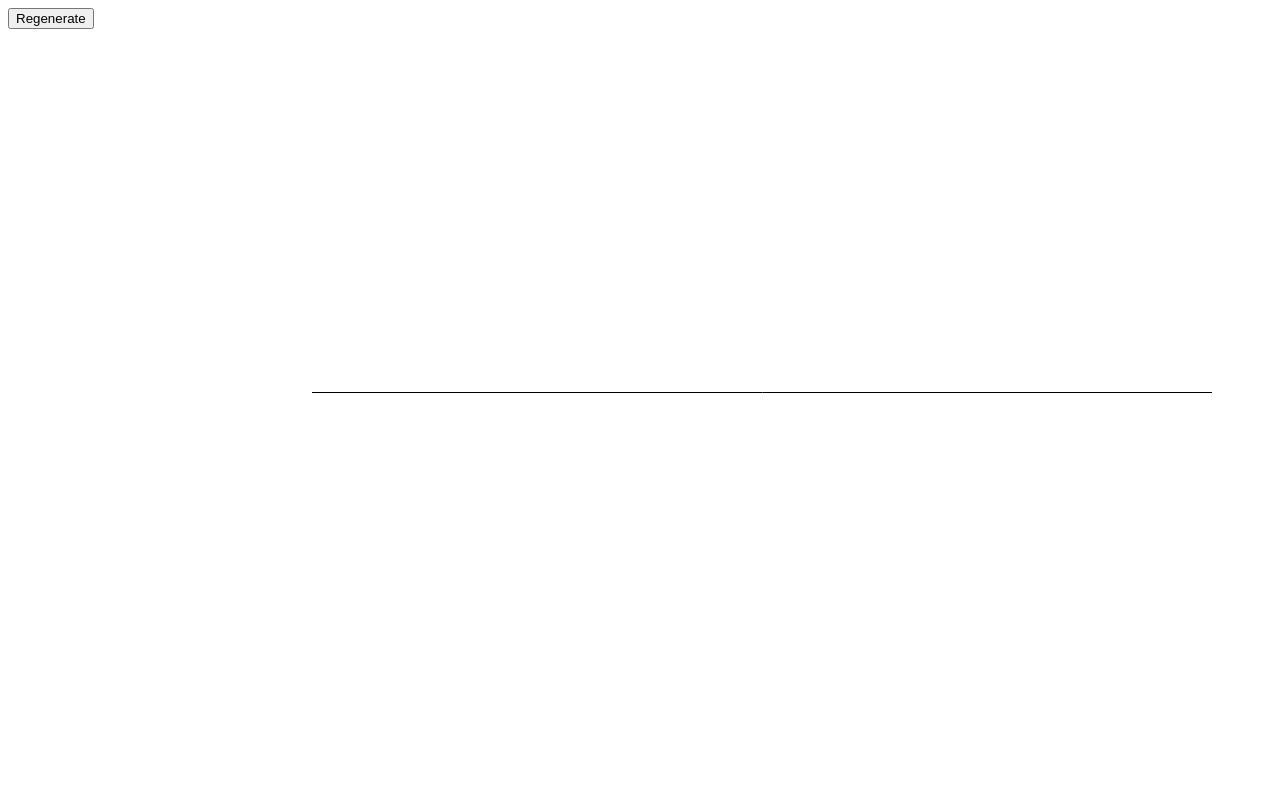
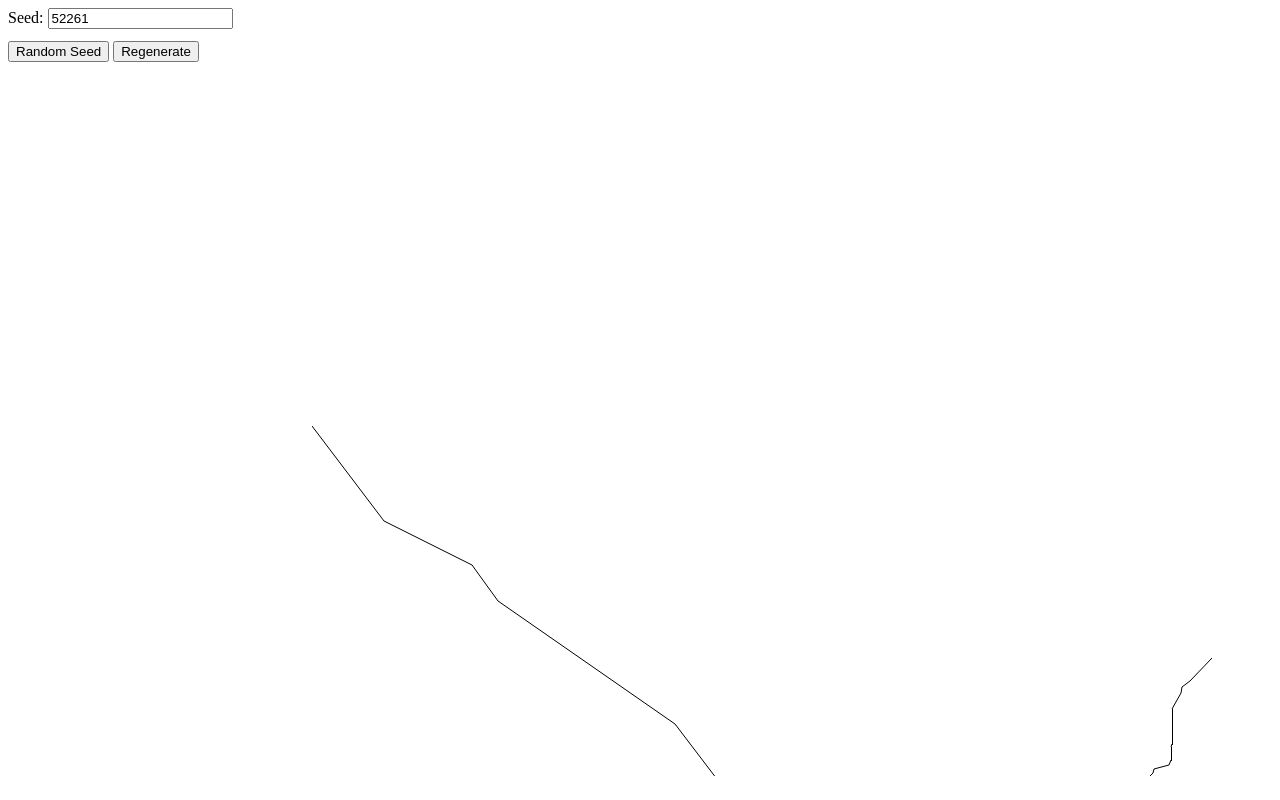
Before and after one commit to JSilvaJS/Terrains, a plain HTML site: page Terrains.Web/index.html in a window 1280 px wide. Drawn offline with Linux system fonts and the light colour scheme.

Commit message:
Rebased subdivision algorithm on new starting point

```diff
--- a/Terrains.Web/index.html
+++ b/Terrains.Web/index.html
@@ -11,6 +11,11 @@
 <body>
   <form>
     <div>
+      <label for="seedTextbox">Seed:</label>
+      <input id="seedTextbox" type="text"/>
+    </div>
+    <div>
+      <button id="randomSeedButton">Random Seed</button>
       <button id="regenerateButton">Regenerate</button>
     </div>
   </form>
--- a/Terrains.Web/terrains.js
+++ b/Terrains.Web/terrains.js
@@ -1,9 +1,14 @@
 var terrains;
 (function() {
   terrains = {
+    subdivisionChance: .25,
+    subdivisionIterations: 12,
+    windowMoveSpeed: 24,
+
     canvas: null,
     processing: null,
     vertices: null,
+    windowYOffset: 0,
 
     initialize: function() {
       this.canvas = $("canvas");
@@ -15,22 +20,103 @@ var terrains;
         processing.draw = function() { terrains.drawFrame() };
       });
 
+      this.randomizeSeed();
       this.generateMountains();
+
+      $("#randomSeedButton").click(function(e) {
+        e.preventDefault();
+        terrains.randomizeSeed();
+        terrains.generateMountains();
+      });
 
       $("#regenerateButton").click(function(e) {
         e.preventDefault();
         terrains.generateMountains();
       });
+
+      $(window).keydown(function(e) {
+        switch (e.keyCode) {
+          case 38: // Up arrow
+            terrains.windowUp();
+            break;
+          case 40: // Down arrow
+            terrains.windowDown();
+            break;
+        }
+      });
+    },
+
+    randomizeSeed: function() {
+      $("#seedTextbox").val(Math.floor(this.processing.random(65535)));
     },
 
     generateMountains: function() {
+      var seed = $("#seedTextbox").val();
+      this.processing.randomSeed(seed);
+
+      this.vertices = this.getBaseVertices();
+      for (var i = 0; i < this.subdivisionIterations; i++)
+        this.vertices = this.subdivideVertices(this.vertices, i);
+
+      this.windowYOffset = 0;
+    },
+
+    getBaseVertices: function() {
       var width = this.processing.width;
-      var horizonY = this.processing.height / 2;
+      var westY = this.processing.random(this.processing.height);
+      var eastY = this.processing.random(this.processing.height);
 
-      this.vertices = [
-        [0, horizonY],
-        [width, horizonY]
+      return [
+        [0, westY],
+        [width, eastY]
       ];
+    },
+
+    subdivideVertices: function(vertices, iteration) {
+      var newVertices = [];
+
+      for (var i = 0; i < vertices.length; i++) {
+        var v0 = vertices[i];
+        newVertices.push(v0);
+        var shouldSubdivide = i < vertices.length - 1 && this.probabilityRoll(this.subdivisionChance);
+        if (shouldSubdivide) {
+          var v1 = vertices[i + 1];
+          var intermediatePoint = this.getIntermediatePoint(v0, v1, iteration);
+          newVertices.push(intermediatePoint);
+        }
+      }
+
+      return newVertices;
+    },
+
+    getIntermediatePoint: function(v0, v1, iteration) {
+      var x0 = v0[0];
+      var y0 = v0[1];
+      var x1 = v1[0];
+      var y1 = v1[1];
+
+      var x = this.processing.random(x0, x1);
+      var width = x1 - x0;
+      var yScale = Math.pow(.75, iteration);
+      var maxYDelta = yScale * width;
+      var y = (y0 + y1) / 2 + this.deltaRoll(maxYDelta);
+      return [x, y];
+    },
+
+    probabilityRoll: function(chance) {
+      return this.processing.random(1) < chance;
+    },
+
+    deltaRoll: function(maxMagnitude) {
+      return this.processing.random(2 * maxMagnitude) - maxMagnitude;
+    },
+
+    windowUp: function() {
+      this.windowYOffset += this.windowMoveSpeed;
+    },
+
+    windowDown: function() {
+      this.windowYOffset -= this.windowMoveSpeed;
     },
 
     drawFrame: function() {
@@ -42,9 +128,9 @@ var terrains;
 
       for (var i = 0; i < this.vertices.length - 1; i++) {
         var x0 = this.vertices[i][0];
-        var y0 = this.vertices[i][1];
+        var y0 = this.vertices[i][1] + this.windowYOffset;
         var x1 = this.vertices[i + 1][0];
-        var y1 = this.vertices[i + 1][1];
+        var y1 = this.vertices[i + 1][1] + this.windowYOffset;
         this.processing.line(x0, y0, x1, y1);
       }
     }
```
